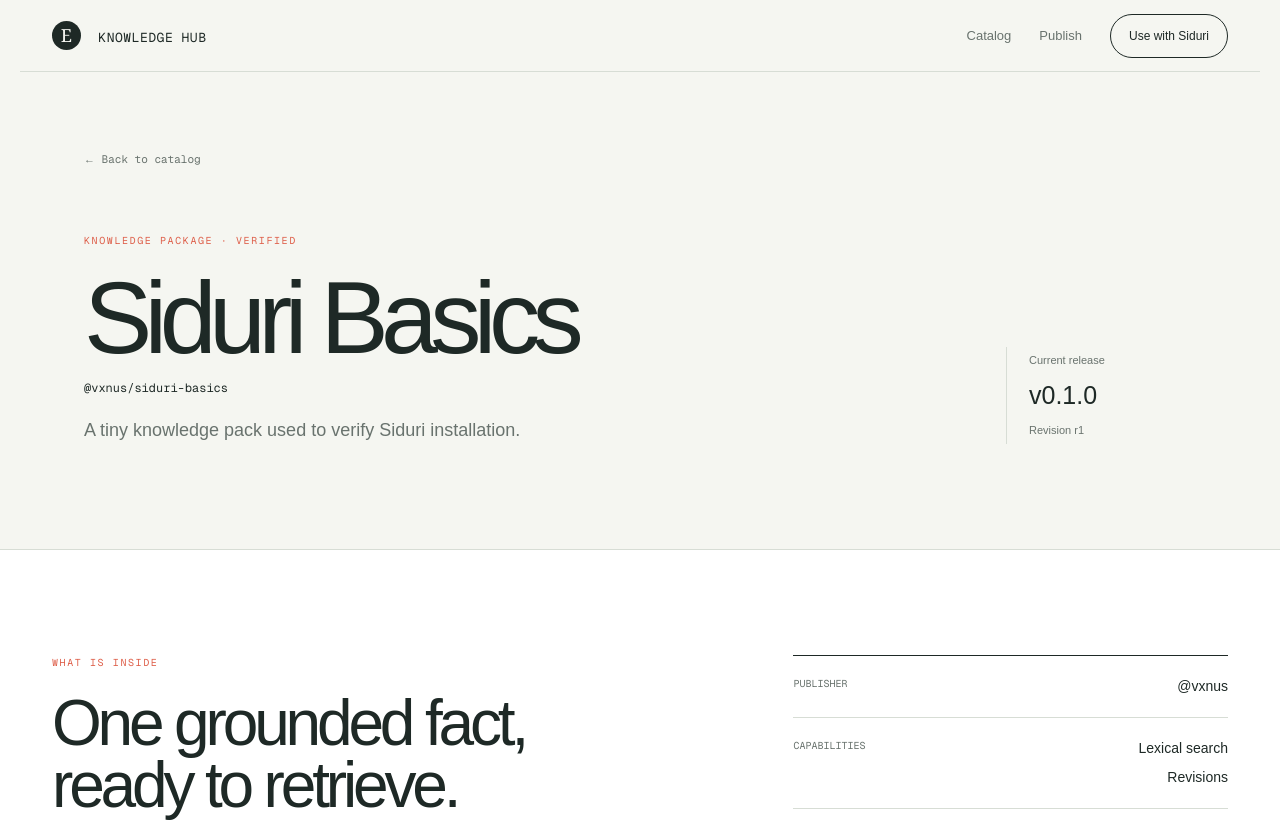
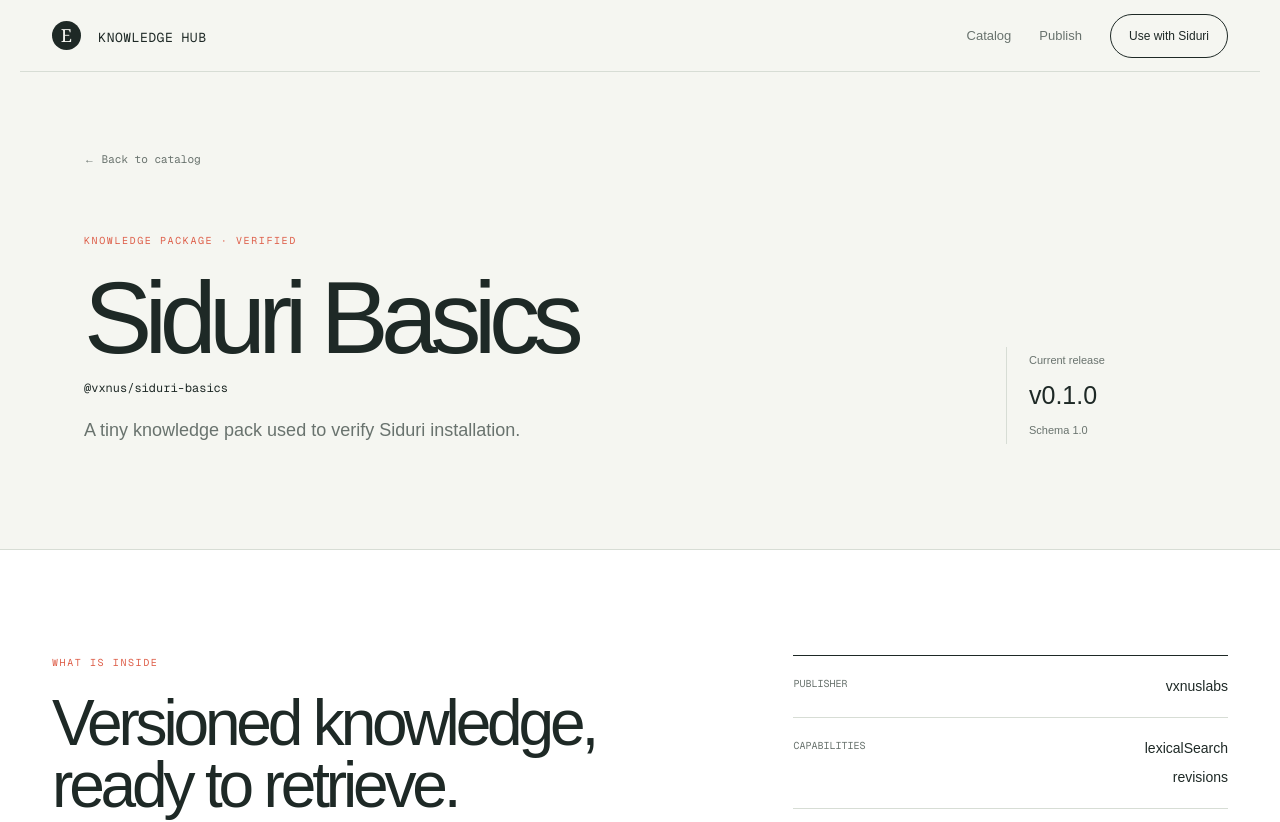
Before and after one commit to vxnus-studio/e, a Next.js app in the folder apps/web/: page /packs/vxnus/siduri-basics in a window 1280 px wide. Shown: the top 822 px of the page. Built offline with nearby package versions, Linux system fonts and the light colour scheme.

Commit message:
add static knowledge registry api

```diff
--- /dev/null
+++ b/apps/web/app/api/packs/[publisher]/[name]/route.ts
@@ -0,0 +1,11 @@
+import { NextResponse } from "next/server";
+import { registry } from "@/lib/registry";
+
+export async function GET(request: Request, { params }: { params: Promise<{ publisher: string; name: string }> }) {
+  const { publisher, name } = await params;
+  const packageId = `@${publisher}/${name}`;
+  const version = new URL(request.url).searchParams.get("version") ?? undefined;
+  const pack = await registry.get(packageId, version);
+  if (!pack) return NextResponse.json({ error: "pack_not_found", packageName: packageId, version }, { status: 404 });
+  return NextResponse.json(pack);
+}
--- /dev/null
+++ b/apps/web/app/api/packs/route.ts
@@ -0,0 +1,8 @@
+import { NextResponse } from "next/server";
+import { registry } from "@/lib/registry";
+
+export async function GET(request: Request) {
+  const url = new URL(request.url);
+  const result = await registry.search({ query: url.searchParams.get("q") ?? undefined, limit: Number(url.searchParams.get("limit")) || undefined });
+  return NextResponse.json(result);
+}
--- a/apps/web/app/packs/[publisher]/[name]/page.tsx
+++ b/apps/web/app/packs/[publisher]/[name]/page.tsx
@@ -1,31 +1,19 @@
+/* eslint-disable @next/next/no-html-link-for-pages */
 import { notFound } from "next/navigation";
+import { registry } from "@/lib/registry";
 
-const pack = {
-  publisher: "vxnus",
-  name: "siduri-basics",
-  packageName: "@vxnus/siduri-basics",
-  displayName: "Siduri Basics",
-  version: "0.1.0",
-  revision: "r1",
-  description: "A tiny knowledge pack used to verify Siduri installation.",
-  source: "Siduri Handbook",
-  sourceId: "siduri-handbook",
-  license: "CC0-1.0",
-  hash: "db6338c160c3691c82bb6f7dcca078fcbe9dddb51512aff06c5a73f777a75386",
-  capabilities: ["Lexical search", "Revisions"],
-  fact: "Siduri is a persistent companion runtime.",
-};
-
-export function generateStaticParams() { return [{ publisher: pack.publisher, name: pack.name }]; }
+export function generateStaticParams() { return [{ publisher: "vxnus", name: "siduri-basics" }]; }
 
 export default async function PackPage({ params }: { params: Promise<{ publisher: string; name: string }> }) {
   const { publisher, name } = await params;
-  if (`@${publisher}/${name}` !== pack.packageName) notFound();
+  const pack = await registry.get(`@${publisher}/${name}`);
+  if (!pack) notFound();
+  const capabilities = Object.entries(pack.capabilities).filter(([, enabled]) => enabled).map(([capability]) => capability);
 
   return <main className="detail-page">
     <nav className="site-nav" aria-label="Primary navigation"><a className="brand" href="/"><span className="brand-mark">E</span> knowledge hub</a><div className="nav-links"><a href="/#catalog">Catalog</a><a href="/#publish">Publish</a><a className="nav-button" href="/#install">Use with Siduri</a></div></nav>
-    <section className="detail-hero" aria-labelledby="pack-title"><a className="back-link" href="/#catalog">← Back to catalog</a><div className="detail-heading"><div><p className="eyebrow">Knowledge package · verified</p><h1 id="pack-title">{pack.displayName}</h1><p className="detail-package">{pack.packageName}</p><p className="detail-lede">{pack.description}</p></div><div className="detail-version"><span>Current release</span><strong>v{pack.version}</strong><small>Revision {pack.revision}</small></div></div></section>
-    <section className="detail-content" aria-label="Pack information"><div className="detail-main"><p className="eyebrow">What is inside</p><h2>One grounded fact,<br />ready to retrieve.</h2><blockquote>“{pack.fact}”</blockquote><p className="citation">Source: {pack.source} · {pack.sourceId} · {pack.license}</p></div><aside className="detail-aside"><div className="detail-block"><span className="detail-label">Publisher</span><strong>@{pack.publisher}</strong></div><div className="detail-block"><span className="detail-label">Capabilities</span><div className="capability-list">{pack.capabilities.map((capability) => <span key={capability}>{capability}</span>)}</div></div><div className="detail-block"><span className="detail-label">Content hash</span><code>{pack.hash}</code></div></aside></section>
+    <section className="detail-hero" aria-labelledby="pack-title"><a className="back-link" href="/#catalog">← Back to catalog</a><div className="detail-heading"><div><p className="eyebrow">Knowledge package · {pack.verified ? "verified" : "unverified"}</p><h1 id="pack-title">{pack.name}</h1><p className="detail-package">{pack.id}</p><p className="detail-lede">{pack.description}</p></div><div className="detail-version"><span>Current release</span><strong>v{pack.version}</strong><small>Schema {pack.schemaVersion}</small></div></div></section>
+    <section className="detail-content" aria-label="Pack information"><div className="detail-main"><p className="eyebrow">What is inside</p><h2>Versioned knowledge,<br />ready to retrieve.</h2><blockquote>Install this cited pack into Siduri and retrieve its grounded content locally.</blockquote><p className="citation">Source: {pack.sources[0].title} · {pack.sources[0].id} · {pack.sources[0].license}</p></div><aside className="detail-aside"><div className="detail-block"><span className="detail-label">Publisher</span><strong>{pack.publisher}</strong></div><div className="detail-block"><span className="detail-label">Capabilities</span><div className="capability-list">{capabilities.map((capability) => <span key={capability}>{capability}</span>)}</div></div><div className="detail-block"><span className="detail-label">Archive checksum</span><code>{pack.distribution.checksum}</code></div></aside></section>
     <section className="detail-install" aria-labelledby="detail-install-title"><div><p className="eyebrow">Install locally</p><h2 id="detail-install-title">Put this pack<br />in Siduri.</h2><p>Download or copy the pack directory, then point Siduri at its local path.</p></div><div className="install-code"><span className="code-label">SIDURI CONFIG</span><code><b>knowledge</b>:<br />  provider: e-knowledge<br />  packPath: ./siduri-basics</code><span className="code-caption">Siduri validates the manifest before use.</span></div></section>
     <footer><span>© 2026 E Knowledge Hub</span><span>Protocol by <a href="https://github.com/vxnuslabs/e">@vxnus/e</a></span></footer>
   </main>;
--- a/apps/web/app/page.tsx
+++ b/apps/web/app/page.tsx
@@ -1,10 +1,14 @@
-const pack = { name: "@vxnus/siduri-basics", version: "0.1.0", description: "A tiny, cited knowledge pack for testing Siduri installations.", source: "Siduri Handbook", license: "CC0-1.0" };
+/* eslint-disable @next/next/no-html-link-for-pages */
+import { registry } from "@/lib/registry";
 
-export default function Home() {
+export default async function Home() {
+  const pack = await registry.get("@vxnus/siduri-basics", "0.1.0");
+  if (!pack) throw new Error("catalog pack is missing");
+
   return <main>
     <nav className="site-nav" aria-label="Primary navigation"><a className="brand" href="/"><span className="brand-mark">E</span> knowledge hub</a><div className="nav-links"><a href="#catalog">Catalog</a><a href="#publish">Publish</a><a className="nav-button" href="#install">Use with Siduri</a></div></nav>
     <section className="hero" aria-labelledby="hero-title"><div className="hero-copy"><p className="eyebrow">Open knowledge infrastructure</p><h1 id="hero-title">Knowledge your companion can trust.</h1><p className="hero-lede">Discover versioned, cited knowledge packs built to install cleanly into Siduri.</p><div className="hero-actions"><a className="button button-primary" href="#catalog">Browse the catalog</a><a className="text-link" href="#publish">Publish a pack <span aria-hidden="true">↗</span></a></div></div><div className="hero-index" aria-label="Hub status"><div className="index-orbit"><span>01</span><i /></div><div className="index-note"><span>Currently indexed</span><strong>01 knowledge pack</strong><small>Revision-aware · cited · portable</small></div></div></section>
-    <section className="catalog" id="catalog" aria-labelledby="catalog-title"><div className="section-heading"><div><p className="eyebrow">The first entry</p><h2 id="catalog-title">Start with something small.</h2></div><p>A tiny pack makes the whole path visible: publish, install, retrieve, cite.</p></div><article className="pack-card"><div className="pack-number">01</div><div className="pack-main"><div className="pack-title-row"><h3>{pack.name}</h3><span className="status"><i /> verified</span></div><p>{pack.description}</p><div className="pack-meta"><span>v{pack.version}</span><span>{pack.source}</span><span>{pack.license}</span></div></div><a className="pack-arrow" href="/packs/vxnus/siduri-basics" aria-label={`View ${pack.name} details`}>↗</a></article></section>
+    <section className="catalog" id="catalog" aria-labelledby="catalog-title"><div className="section-heading"><div><p className="eyebrow">The first entry</p><h2 id="catalog-title">Start with something small.</h2></div><p>A tiny pack makes the whole path visible: publish, install, retrieve, cite.</p></div><article className="pack-card"><div className="pack-number">01</div><div className="pack-main"><div className="pack-title-row"><h3>{pack.id}</h3><span className="status"><i /> verified</span></div><p>{pack.description}</p><div className="pack-meta"><span>v{pack.version}</span><span>{pack.sources[0].title}</span><span>{pack.sources[0].license}</span></div></div><a className="pack-arrow" href="/packs/vxnus/siduri-basics" aria-label={`View ${pack.id} details`}>↗</a></article></section>
     <section className="install" id="install" aria-labelledby="install-title"><div><p className="eyebrow">From catalog to companion</p><h2 id="install-title">Install knowledge where it belongs.</h2><p>Siduri owns local installation and runtime state. The Hub makes the pack discoverable and distributable.</p></div><div className="install-code"><span className="code-label">LOCAL DEVELOPMENT</span><code><b>$</b> siduri create<br /><em>Knowledge pack path?</em> ./siduri-basics</code><span className="code-caption">The same contract later ships from the Hub.</span></div></section>
     <section className="publish" id="publish" aria-labelledby="publish-title"><p className="eyebrow">For publishers</p><h2 id="publish-title">Publish once. Let Siduri handle the rest.</h2><a className="button button-dark" href="mailto:hello@vxnuslabs.com">Read the pack guide <span aria-hidden="true">↗</span></a></section>
     <footer><span>© 2026 E Knowledge Hub</span><span>Protocol by <a href="https://github.com/vxnuslabs/e">@vxnus/e</a></span></footer>
--- /dev/null
+++ b/apps/web/lib/registry.ts
@@ -0,0 +1,31 @@
+import type { KnowledgeRegistry, RegistryPack, RegistrySearchRequest, RegistrySearchResponse } from "@vxnus/e-registry";
+
+const packs: RegistryPack[] = [
+  {
+    id: "@vxnus/siduri-basics",
+    name: "Siduri Basics",
+    publisher: "vxnuslabs",
+    version: "0.1.0",
+    schemaVersion: "1.0",
+    description: "A tiny knowledge pack used to verify Siduri installation.",
+    sources: [{ id: "siduri-handbook", title: "Siduri Handbook", license: "CC0-1.0" }],
+    capabilities: { lexicalSearch: true, semanticSearch: false, structuredEntities: false, relations: false, revisions: true },
+    publisherId: "vxnuslabs",
+    verified: true,
+    distribution: { kind: "archive", url: "https://hub.vxnuslabs.com/packs/@vxnus/siduri-basics/-/siduri-basics-0.1.0.tar.gz", checksum: "db6338c160c3691c82bb6f7dcca078fcbe9dddb51512aff06c5a73f777a75386" },
+  },
+];
+
+export const registry: KnowledgeRegistry = {
+  async search(request: RegistrySearchRequest): Promise<RegistrySearchResponse> {
+    const query = request.query?.trim().toLowerCase();
+    const filtered = packs.filter((pack) => !query || [pack.id, pack.name, pack.publisher, pack.description].some((value) => value?.toLowerCase().includes(query)));
+    const limit = Math.min(Math.max(request.limit ?? 20, 1), 100);
+    return { packs: filtered.slice(0, limit) };
+  },
+  async get(packId: string, version?: string) {
+    return packs.find((pack) => pack.id === packId && (!version || pack.version === version));
+  },
+};
+
+export { packs };
--- a/apps/web/package.json
+++ b/apps/web/package.json
@@ -9,6 +9,7 @@
     "lint": "eslint"
   },
   "dependencies": {
+    "@vxnus/e-registry": "file:../../packages/registry",
     "next": "16.3.2",
     "react": "19.2.8",
     "react-dom": "19.2.8"
```
Also changed, not shown: 3 other files (tests, documents, lock files or other folders).
